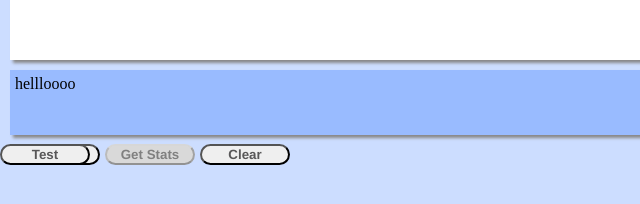
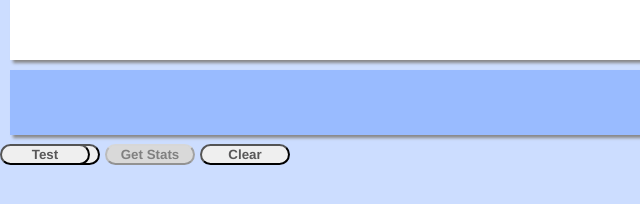
Before and after one commit to akshaybhardwaj1/MedicalTextSimplification, a plain HTML site: page index.html in a window 1280 px wide. Shown: the part 396-600 px from the top of the page, 0-640 px from the left. Drawn offline with nearby package versions, Linux system fonts and the light colour scheme.

Commit message:
commit 3

```diff
--- a/index.html
+++ b/index.html
@@ -86,7 +86,6 @@
     </div>
 
     <div id="infoBox">
-        hellloooo
     </div>
 
      <!-- Main script -->
```
